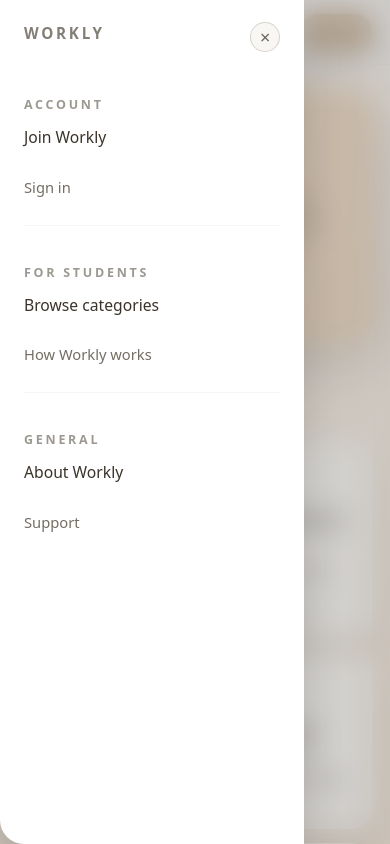
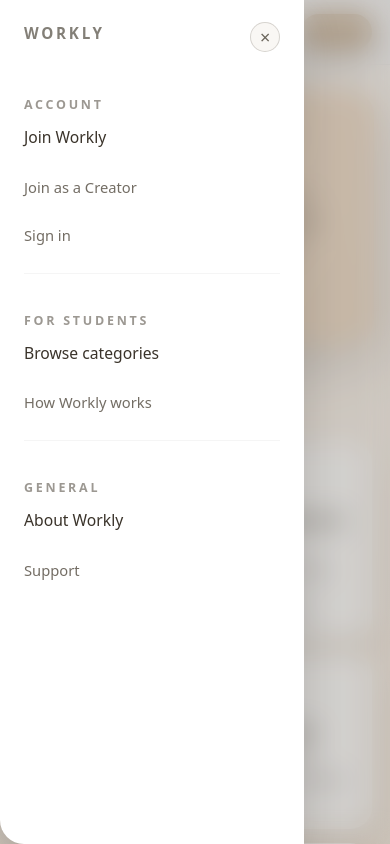
Before and after one commit to SEBRAHEIM/workly-landing, a Next.js app: page / in a window 390 px wide. Both pictures are taken after a click on the button "Open menu". Shown: the top 844 px of the page. Built offline with nearby package versions, Linux system fonts and the light colour scheme.

Commit message:
Add 'Join as a Creator' item under ACCOUNT menu

```diff
--- a/components/Navbar.js
+++ b/components/Navbar.js
@@ -56,6 +56,11 @@
                     Join Workly
                   </Link>
                 </li>
+            <li className="mobile-menu-item">
+              <Link href="/creators/join" className="mobile-menu-link secondary">
+                Join as a Creator
+              </Link>
+            </li>
                 <li className="mobile-menu-item">
                   <Link href="/signin" className="mobile-menu-link secondary">
                     Sign in
```
